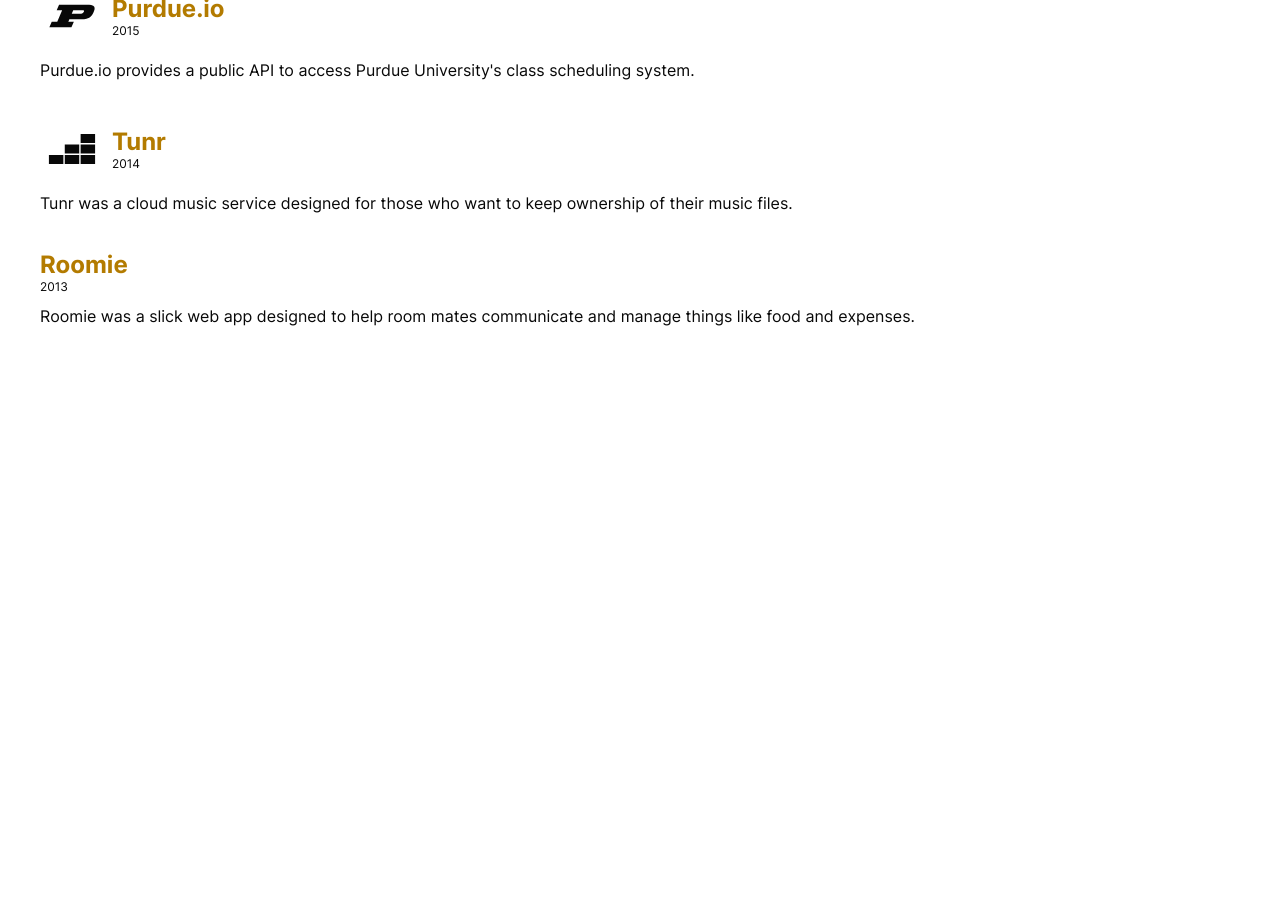
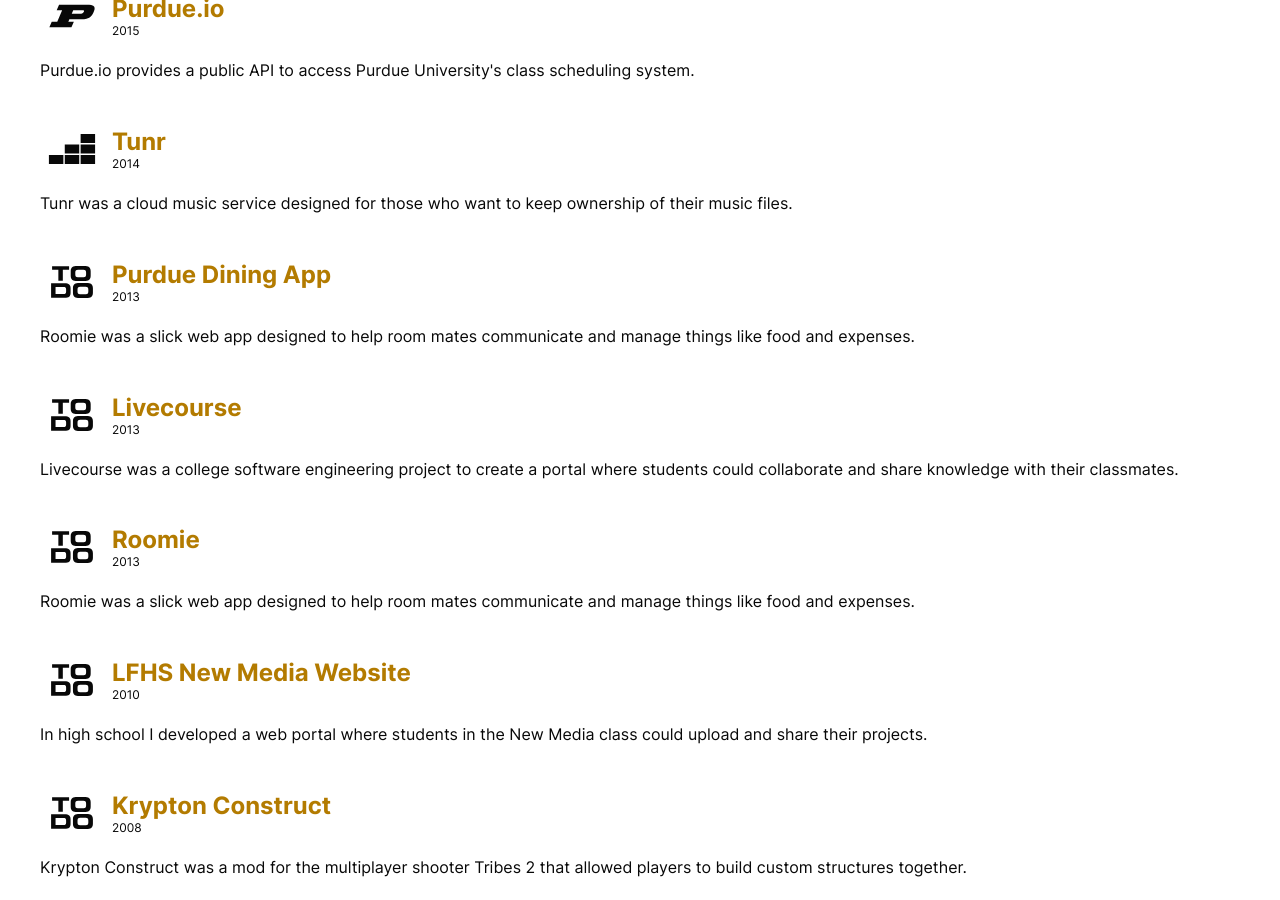
Before and after one commit to haydenmc/haydenmc.github.io, a Jekyll site: the page built from projects.html, in a window 1280 px wide and 900 px high, scrolled down 1262 px. Built offline with Jekyll 4.4.1, drawn with Linux system fonts in a browser that asks for light colours; before the commit the page ends 1781 px from its top, so only the background shows below that; some of the changed text lies outside the part shown.

Commit message:
Add a whole bunch of other project placeholders

```diff
--- /dev/null
+++ b/_projects/2008-Krypton-Construct-Tribes-2-Mod.md
@@ -0,0 +1,7 @@
+---
+title: Krypton Construct
+subtitle: Tribes 2 Game Mod
+date: 2008-01-01
+description: Krypton Construct was a mod for the multiplayer shooter Tribes 2 that allowed players to build custom structures together.
+icon: todo.svg
+---
--- /dev/null
+++ b/_projects/2009-LFHS-New-Media-Website.md
@@ -0,0 +1,7 @@
+---
+title: LFHS New Media Website
+subtitle: Web
+date: 2010-01-01
+description: In high school I developed a web portal where students in the New Media class could upload and share their projects.
+icon: todo.svg
+---
--- /dev/null
+++ b/_projects/2013-Livecourse.md
@@ -0,0 +1,7 @@
+---
+title: Livecourse
+subtitle: Web + Native
+date: 2013-02-01
+description: Livecourse was a college software engineering project to create a portal where students could collaborate and share knowledge with their classmates.
+icon: todo.svg
+---
--- /dev/null
+++ b/_projects/2013-Purdue-Dining-App.md
@@ -0,0 +1,7 @@
+---
+title: Purdue Dining App
+subtitle: Windows Phone App
+date: 2013-04-10
+description: Roomie was a slick web app designed to help room mates communicate and manage things like food and expenses.
+icon: todo.svg
+---
```
Also changed, not shown: _projects/2000-Liberty-Basic.md (added, +7 -0 lines), _projects/2003-Game-Maker-Games.md (added, +7 -0 lines), _projects/2013-Roomie.md (+1 -0 lines), _projects/2024-EzStream.md (renamed from _projects/2024-Personal-Livestreaming-Service.md, +1 -1 lines).
